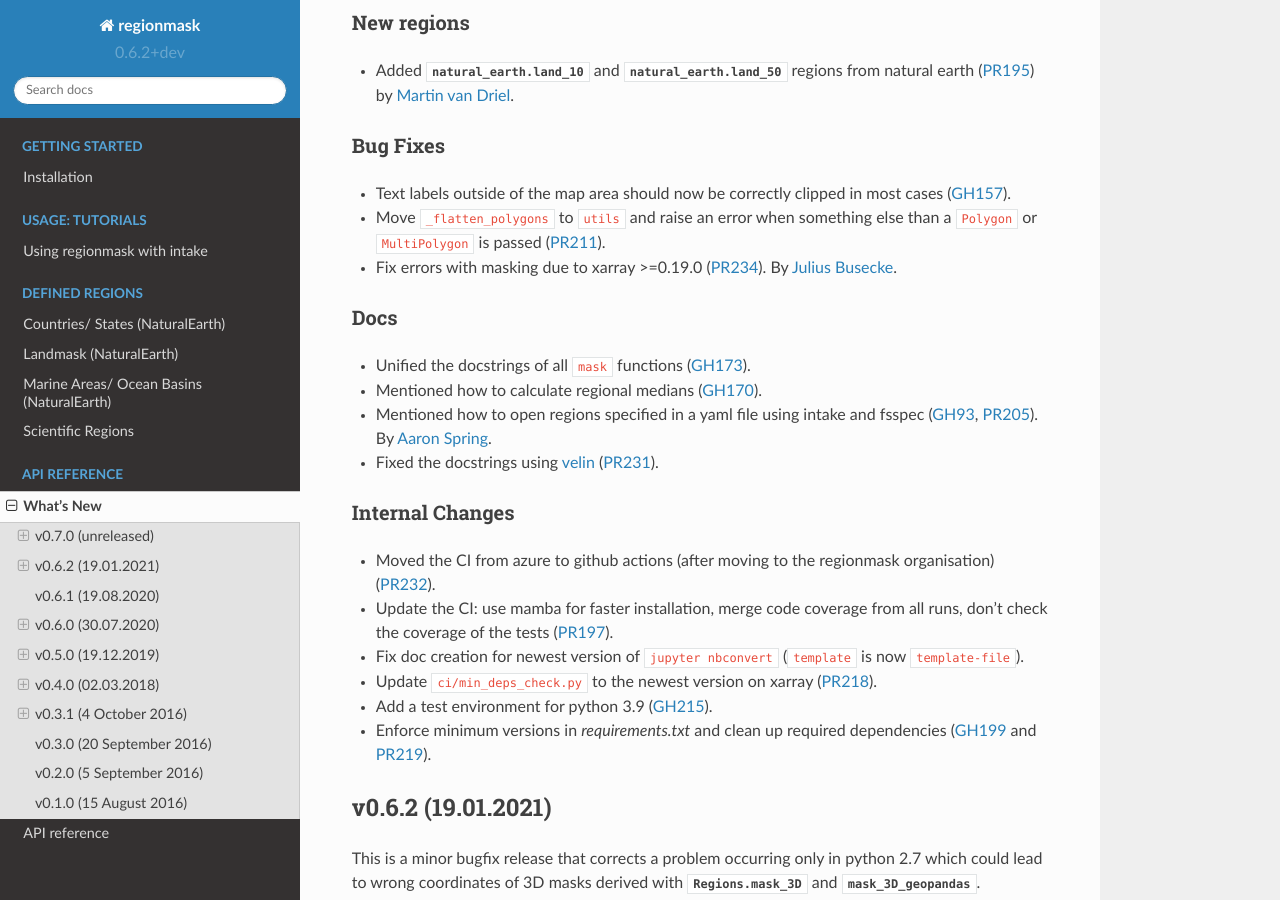
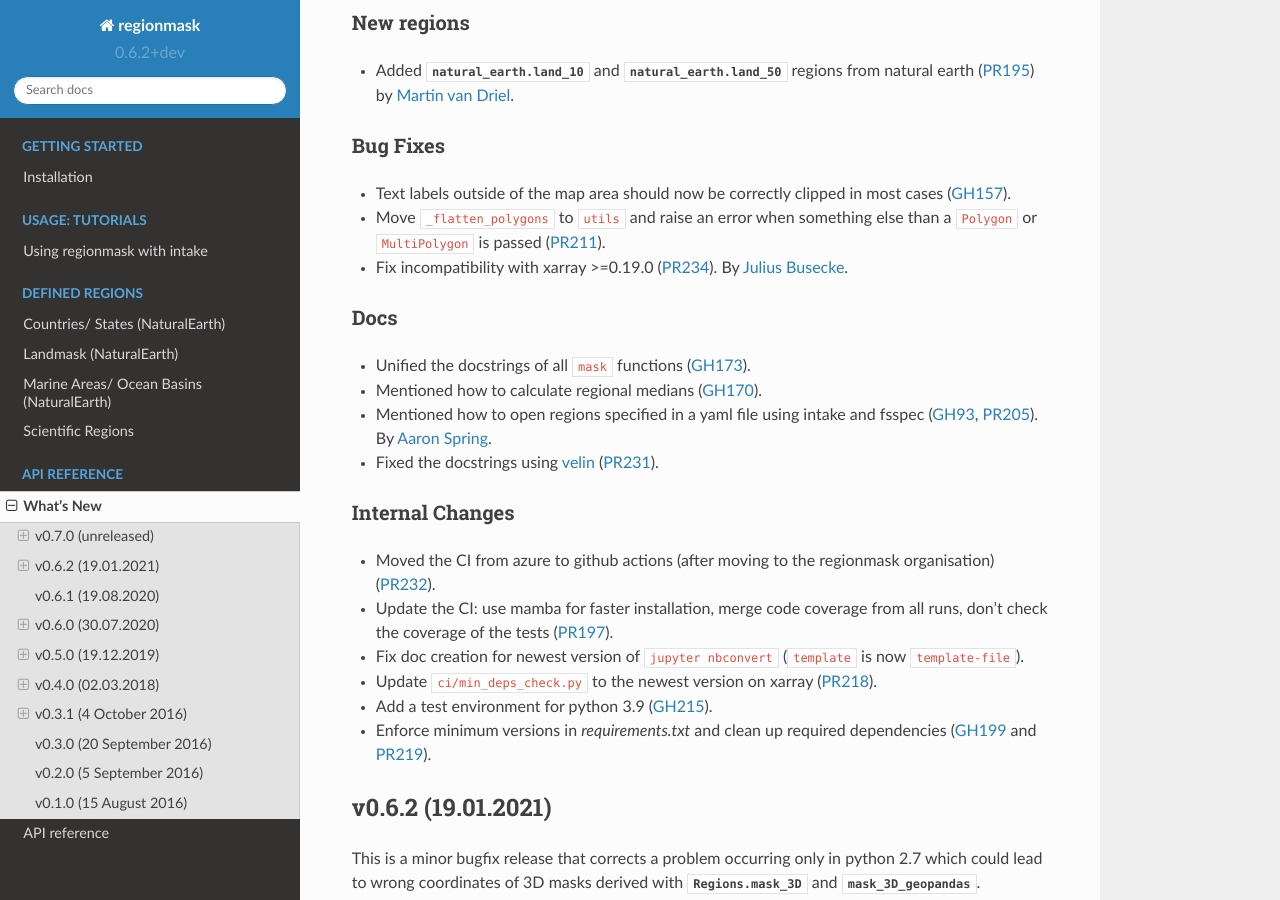
Before and after one commit to regionmask/regionmask, a Sphinx documentation site: the page built from docs/whats_new.rst, in a window 1280 px wide and 900 px high, scrolled down 1070 px. Built offline with Sphinx 7.4.7 and the Read the Docs theme 2.0.0, drawn with Linux system fonts in a browser that asks for light colours; pages that are not in the unit, such as notebooks, are missing from menus.

Commit message:
Update docs/whats_new.rst

```diff
--- a/docs/whats_new.rst
+++ b/docs/whats_new.rst
@@ -65,7 +65,7 @@ Bug Fixes
   (:issue:`157`).
 - Move ``_flatten_polygons`` to ``utils`` and raise an error when something else than
   a ``Polygon`` or ``MultiPolygon`` is passed (:pull:`211`).
-- Fix errors with masking due to xarray >=0.19.0 (:pull:`234`). By `Julius Busecke <https://github.com/jbusecke>`_.
+- Fix incompatibility with xarray >=0.19.0 (:pull:`234`). By `Julius Busecke <https://github.com/jbusecke>`_.
 
 Docs
 ~~~~
```
